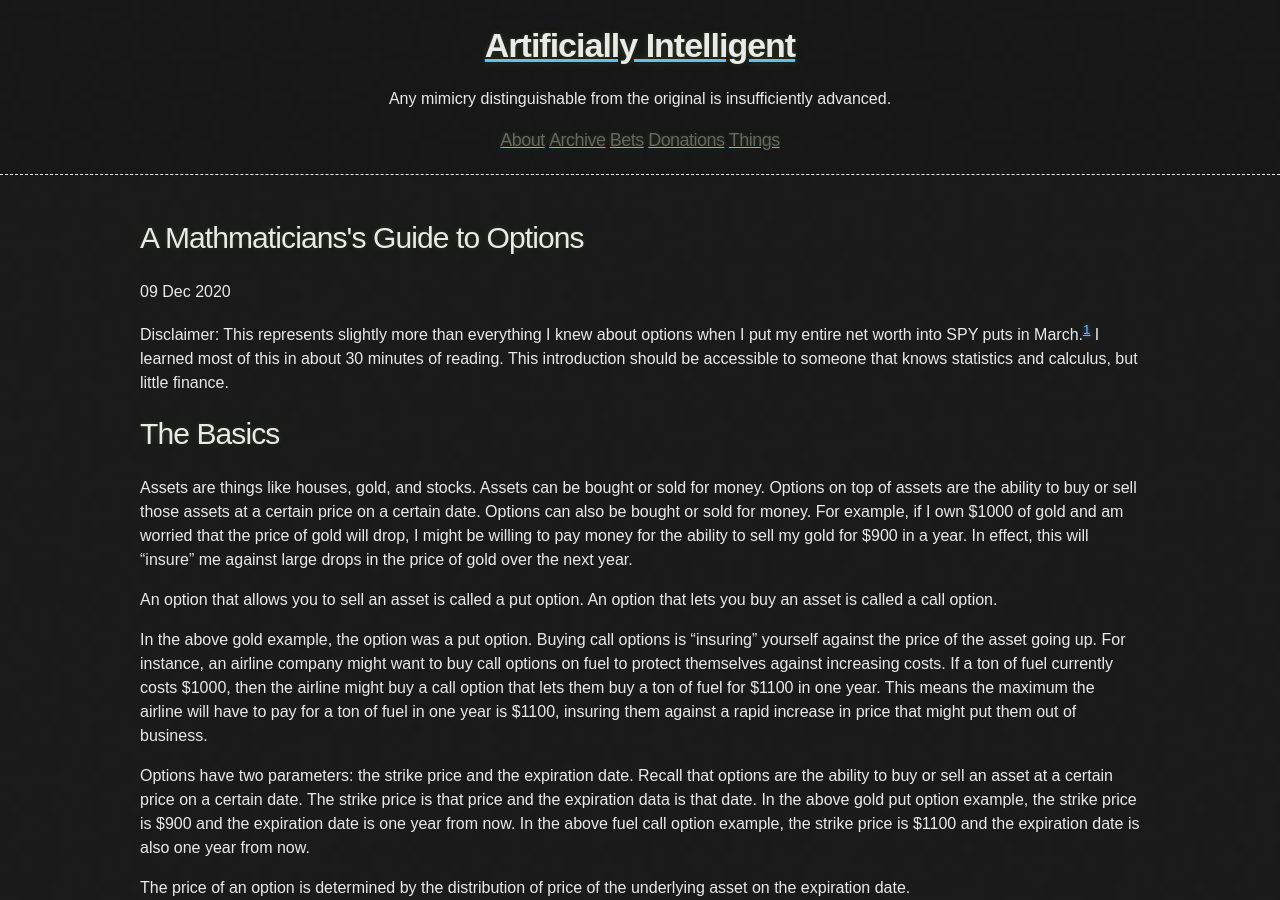
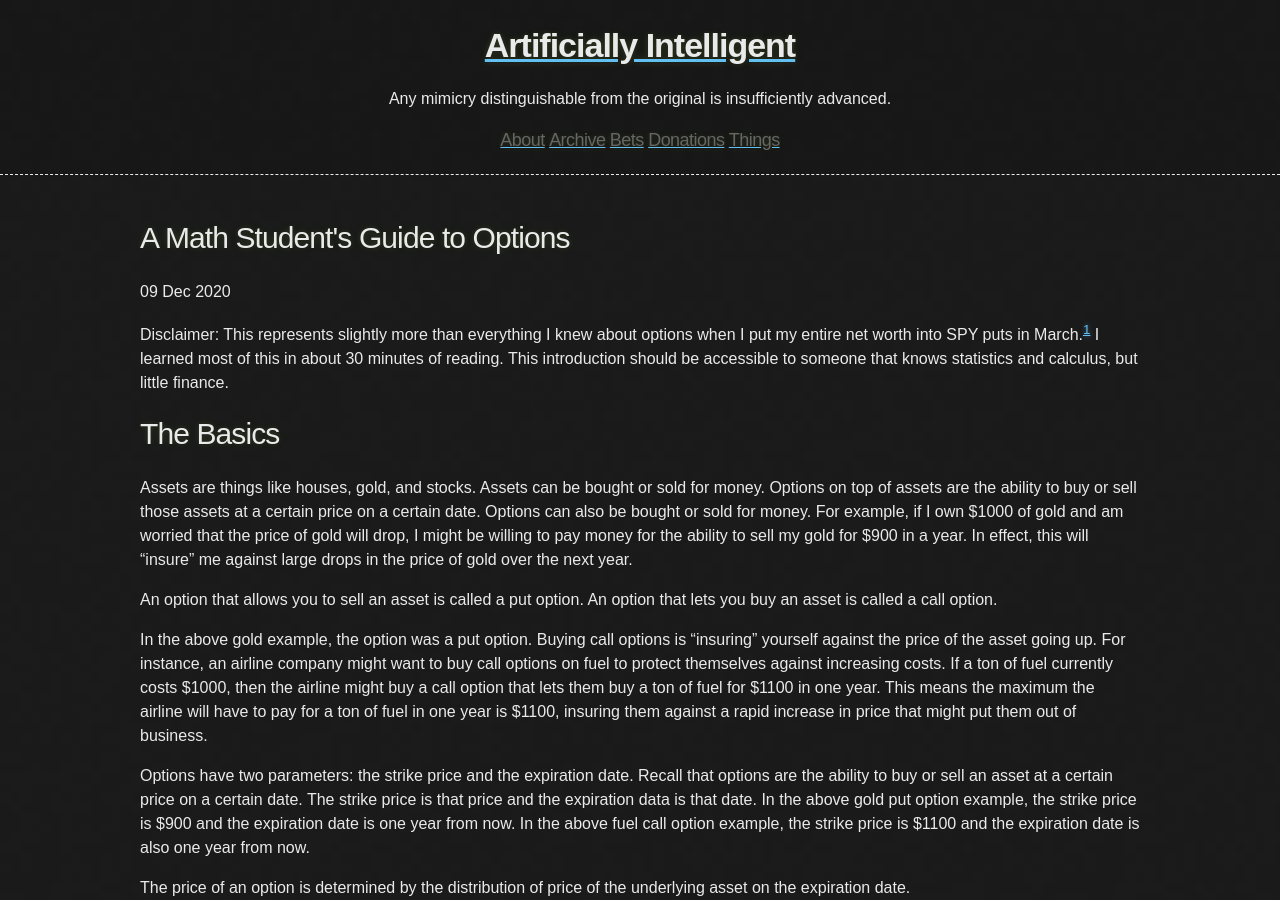
Before and after one commit to tocttou/hacker-blog, a Jekyll site: the page built from _posts/2020-12-9-Options.md, in a window 1280 px wide and 900 px high. Built offline with Jekyll 4.4.1, drawn with Linux system fonts in a browser that asks for light colours; formulas are drawn with MathJax 3.

Commit message:
Update 2020-12-9-Options.md

```diff
--- a/_posts/2020-12-9-Options.md
+++ b/_posts/2020-12-9-Options.md
@@ -1,5 +1,5 @@
 ---
-title: A Mathmaticians's Guide to Options
+title: A Math Student's Guide to Options
 published: true
 ---
 Disclaimer: This represents slightly more than everything I knew about options when I put my entire net worth into SPY puts in March.[^1] I learned most of this in about 30 minutes of reading. This introduction should be accessible to someone that knows statistics and calculus, but little finance.
```
